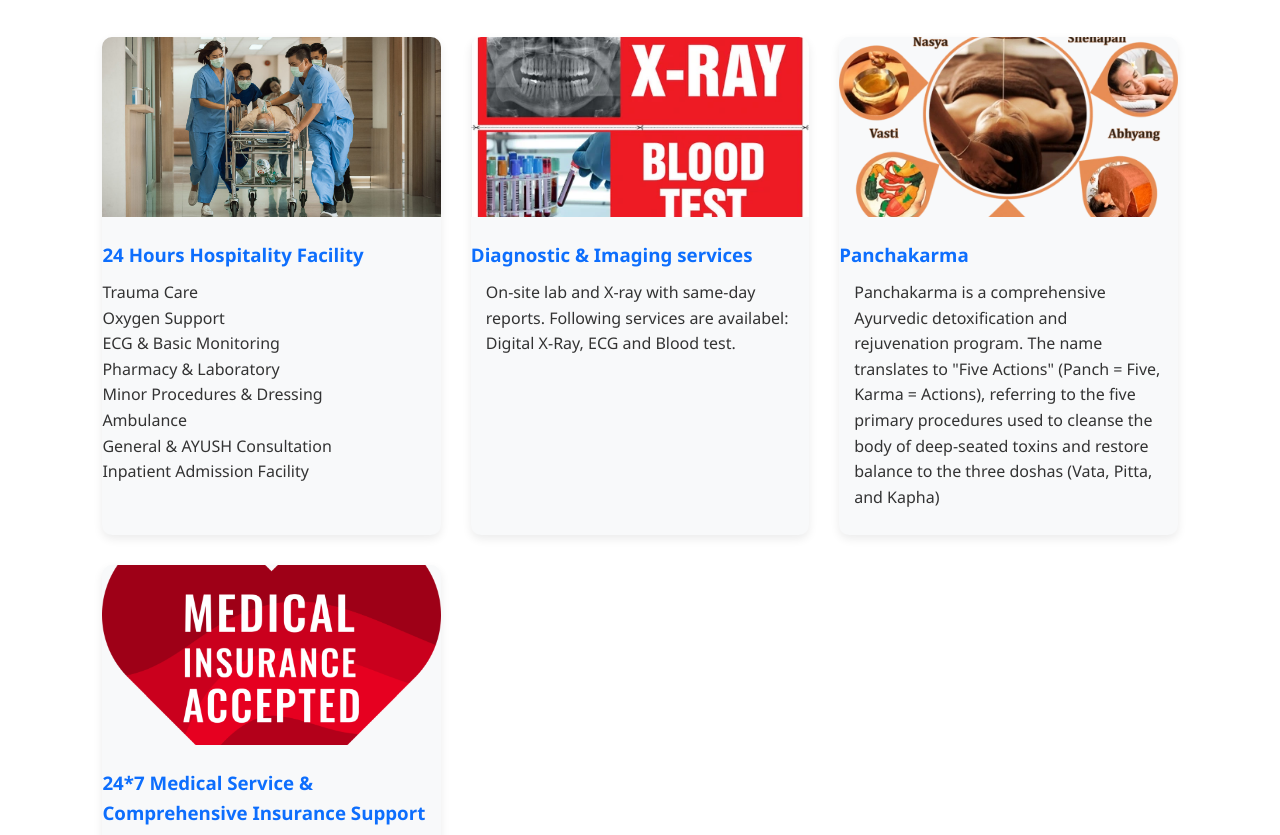
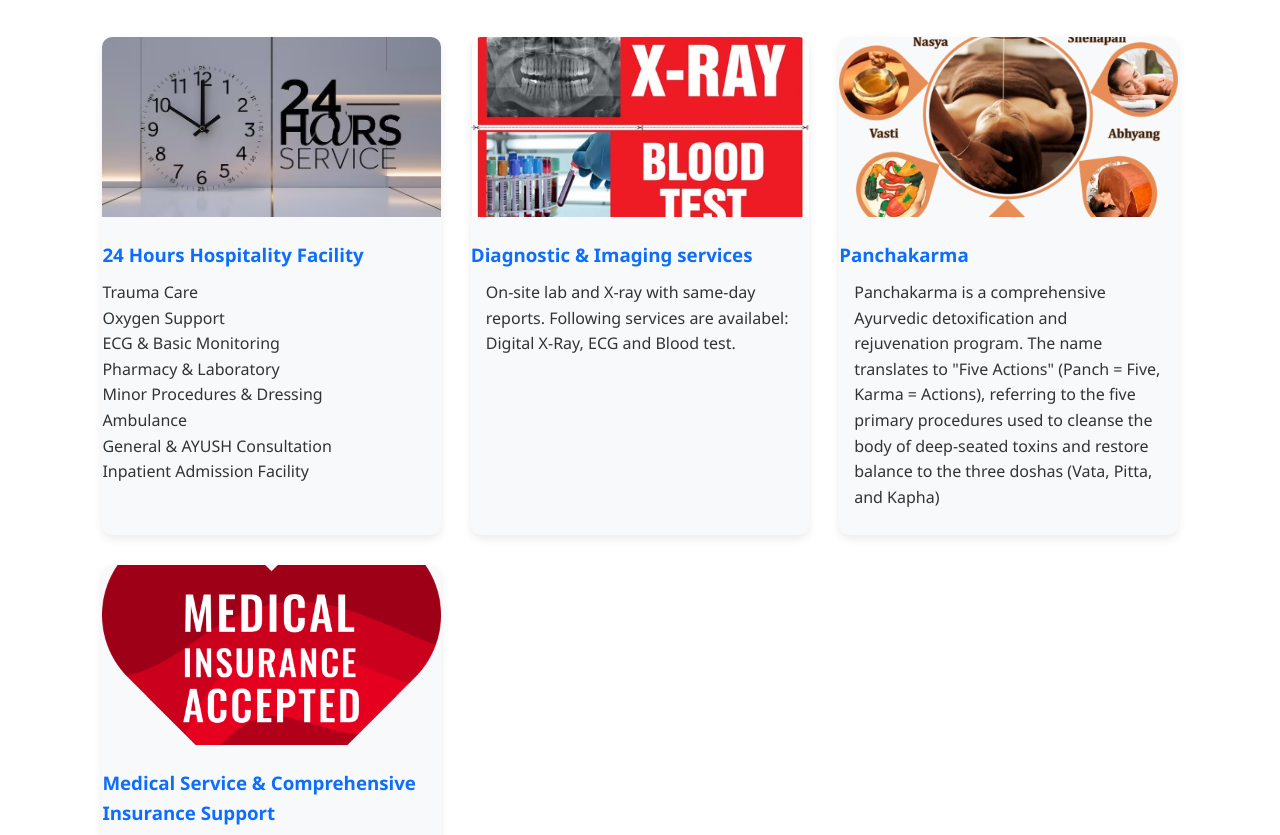
Before and after one commit to rakeshdurve-lgtm/sohamhealthcare, a plain HTML site: page index.html in a window 1280 px wide. Shown: the part 646-1481 px from the top of the page. Drawn offline with Linux system fonts and the light colour scheme.

Commit message:
Add files via upload

```diff
--- a/index.html
+++ b/index.html
@@ -158,7 +158,7 @@
   <div class="services">
     <div class="card">
       <!-- REPLACE emergency.jpg with your image -->
-      <img src="emergency.png" alt="Emergency Care" class="service-img">
+      <img src="24-hours-service.avif" alt="Emergency Care" class="service-img">
       <h3>24 Hours Hospitality Facility</h3>
       <ul>
       <li>Trauma Care</li>
@@ -186,7 +186,7 @@
     <div class="card">
       <!-- REPLACE diagnostics.jpg with your image -->
       <img src="Insurance.png" alt="Insurance" class="service-img">
-      <h3>24*7 Medical Service & Comprehensive Insurance Support</h3>
+      <h3>Medical Service & Comprehensive Insurance Support</h3>
       <p>Our doors never close. We provide a full spectrum of urgent and elective clinical care.</p>
       <p>To complement medical care, a dedicated insurance desk acts as the financial liaison for the patient. Cashless Processing, Pre-Authorization Support, AYUSH Coverage, Maintaining partnerships with major insurers & TPAs to maximize patient benefits.</p>
     </div>
```
Also changed, not shown: 24-hours-service.avif (added).
